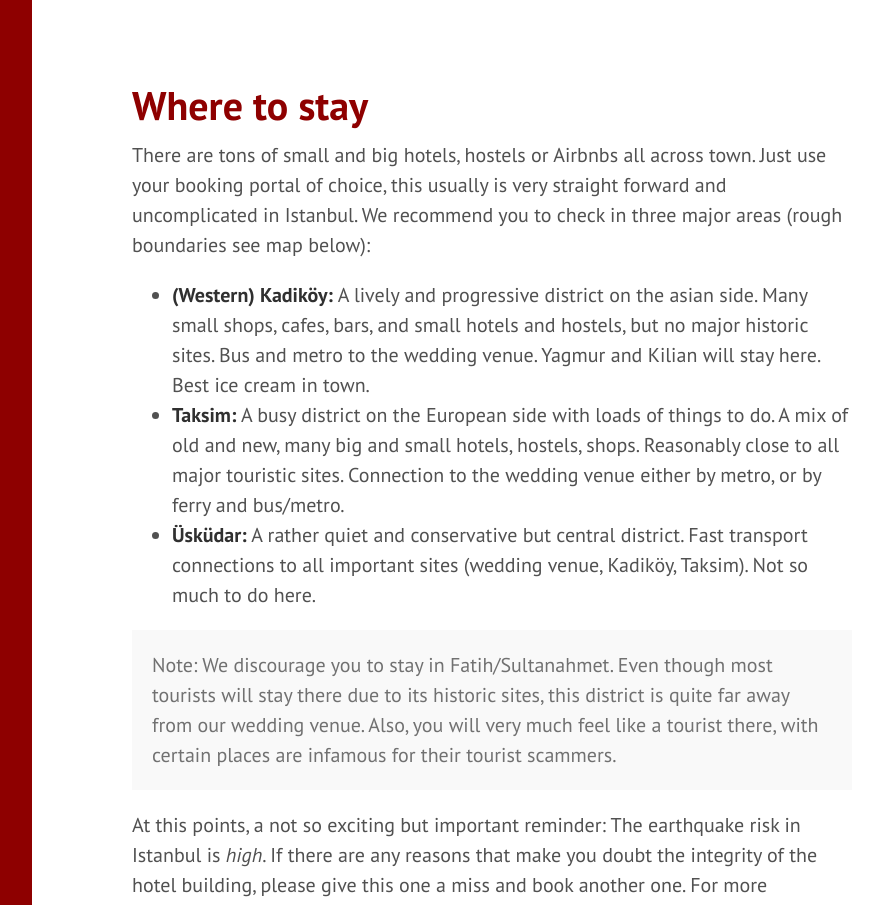
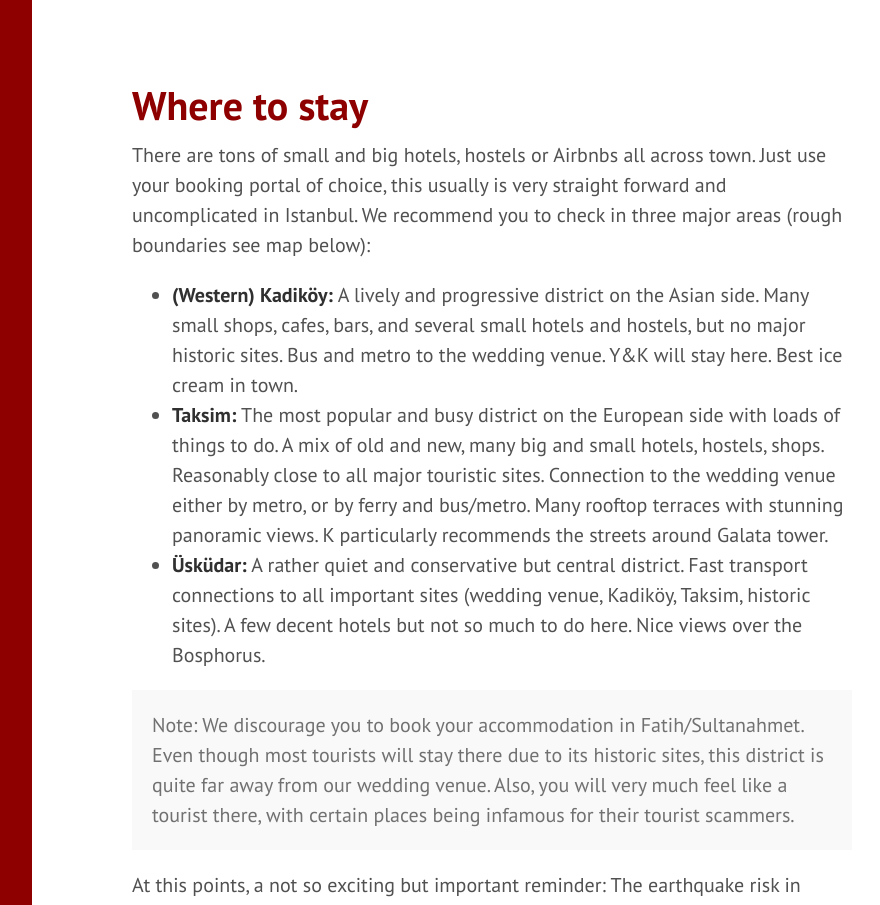
Before and after one commit to ykcelebrations/ykcelebrations.github.io, a Jekyll site: the page built from 1_where-to.stay.md, in a window 1280 px wide and 1400 px high. Shown: the top 905 px of the window, without its empty margins (328-1208 px from the left). Built offline with Jekyll 4.4.1, drawn with Linux system fonts in a browser that asks for light colours; some of the changed text lies outside the part shown.

Commit message:
Added content.

```diff
--- a/1_where-to.stay.md
+++ b/1_where-to.stay.md
@@ -4,15 +4,15 @@ title: Where to stay
 ---
 
 There are tons of small and big hotels, hostels or Airbnbs all across town. Just use your booking portal of choice, this usually is very straight forward and uncomplicated in Istanbul. We recommend you to check in three major areas (rough boundaries see map below):
-- **(Western) Kadiköy:** A lively and progressive district on the asian side. Many small shops, cafes, bars, and small hotels and hostels, but no major historic sites. Bus and metro to the wedding venue. Yagmur and Kilian will stay here. Best ice cream in town.
-- **Taksim:** A busy district on the European side with loads of things to do. A mix of old and new, many big and small hotels, hostels, shops. Reasonably close to all major touristic sites. Connection to the wedding venue either by metro, or by ferry and bus/metro.
-- **Üsküdar:** A rather quiet and conservative but central district. Fast transport connections to all important sites (wedding venue, Kadiköy, Taksim). Not so much to do here.
+- **(Western) Kadiköy:** A lively and progressive district on the Asian side. Many small shops, cafes, bars, and several small hotels and hostels, but no major historic sites. Bus and metro to the wedding venue. Y&K will stay here. Best ice cream in town.
+- **Taksim:** The most popular and busy district on the European side with loads of things to do. A mix of old and new, many big and small hotels, hostels, shops. Reasonably close to all major touristic sites. Connection to the wedding venue either by metro, or by ferry and bus/metro. Many rooftop terraces with stunning panoramic views. K particularly recommends the streets around Galata tower.
+- **Üsküdar:** A rather quiet and conservative but central district. Fast transport connections to all important sites (wedding venue, Kadiköy, Taksim, historic sites). A few decent hotels but not so much to do here. Nice views over the Bosphorus.
 
 <div class="message">
-  Note: We discourage you to stay in Fatih/Sultanahmet. Even though most tourists will stay there due to its historic sites, this district is quite far away from our wedding venue. Also, you will very much feel like a tourist there, with certain places are infamous for their tourist scammers.
+  Note: We discourage you to book your accommodation in Fatih/Sultanahmet. Even though most tourists will stay there due to its historic sites, this district is quite far away from our wedding venue. Also, you will very much feel like a tourist there, with certain places being infamous for their tourist scammers.
 </div>
 
-At this points, a not so exciting but important reminder: The earthquake risk in Istanbul is _high_. If there are any reasons that make you doubt the integrity of the hotel building, please give this one a miss and book another one. For more information on earthquake, see the [official information from the German consulate](https://tuerkei.diplo.de/tr-de/service/15-elefand/2632584-2632584) .
+At this points, a not so exciting but important reminder: The earthquake risk in Istanbul _is high_. If there are any reasons that make you doubt the integrity of the hotel building, please give this one a miss and book another one. For more information on earthquakes, see the official [information from the German consulate](https://tuerkei.diplo.de/tr-de/service/15-elefand/2632584-2632584) or the [USGS info page](https://www.usgs.gov/faqs/what-should-i-do-during-earthquake).
 
 
 <div class="container">
```
Also changed, not shown: 0_Istanbul.md (+2 -2 lines).
